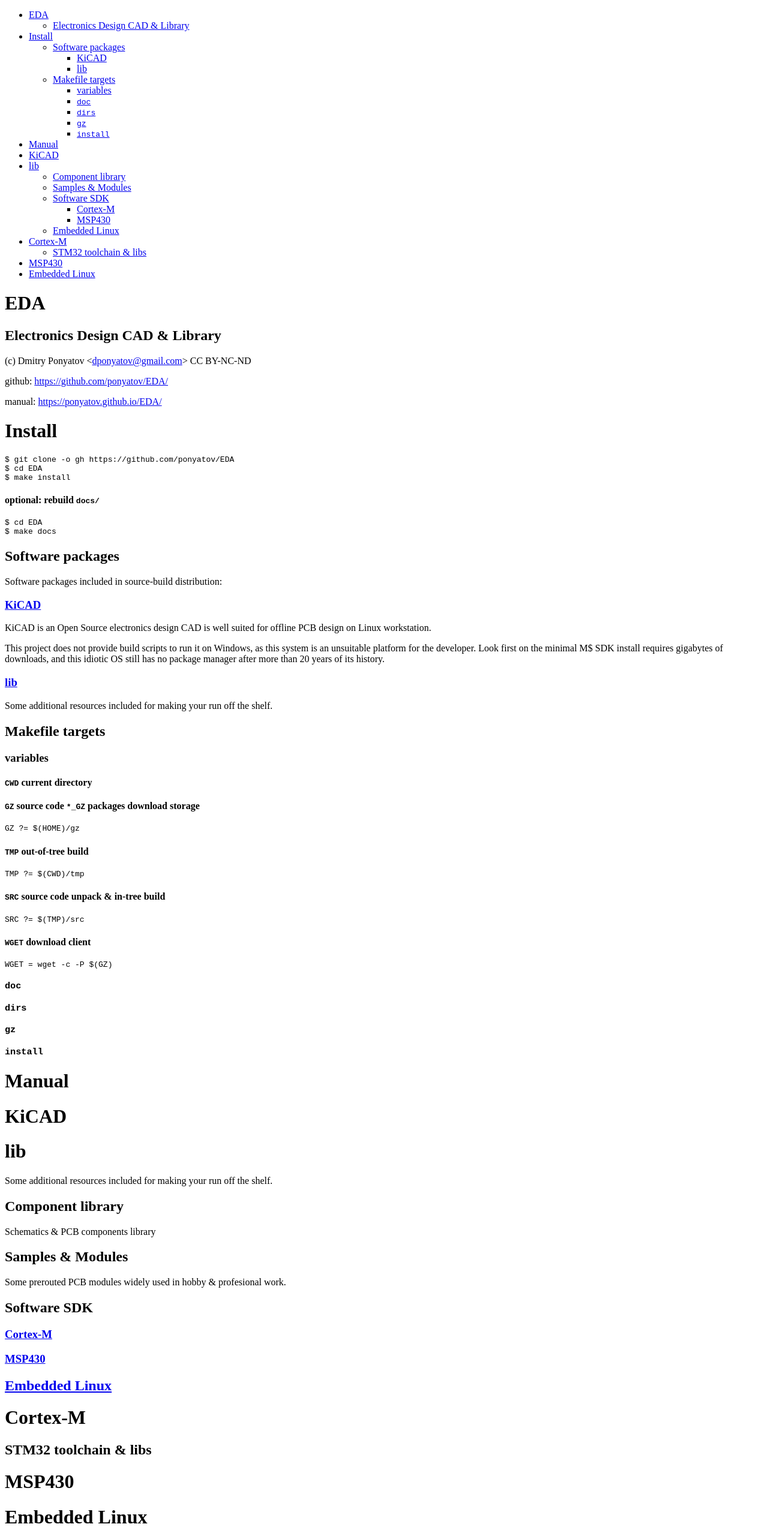
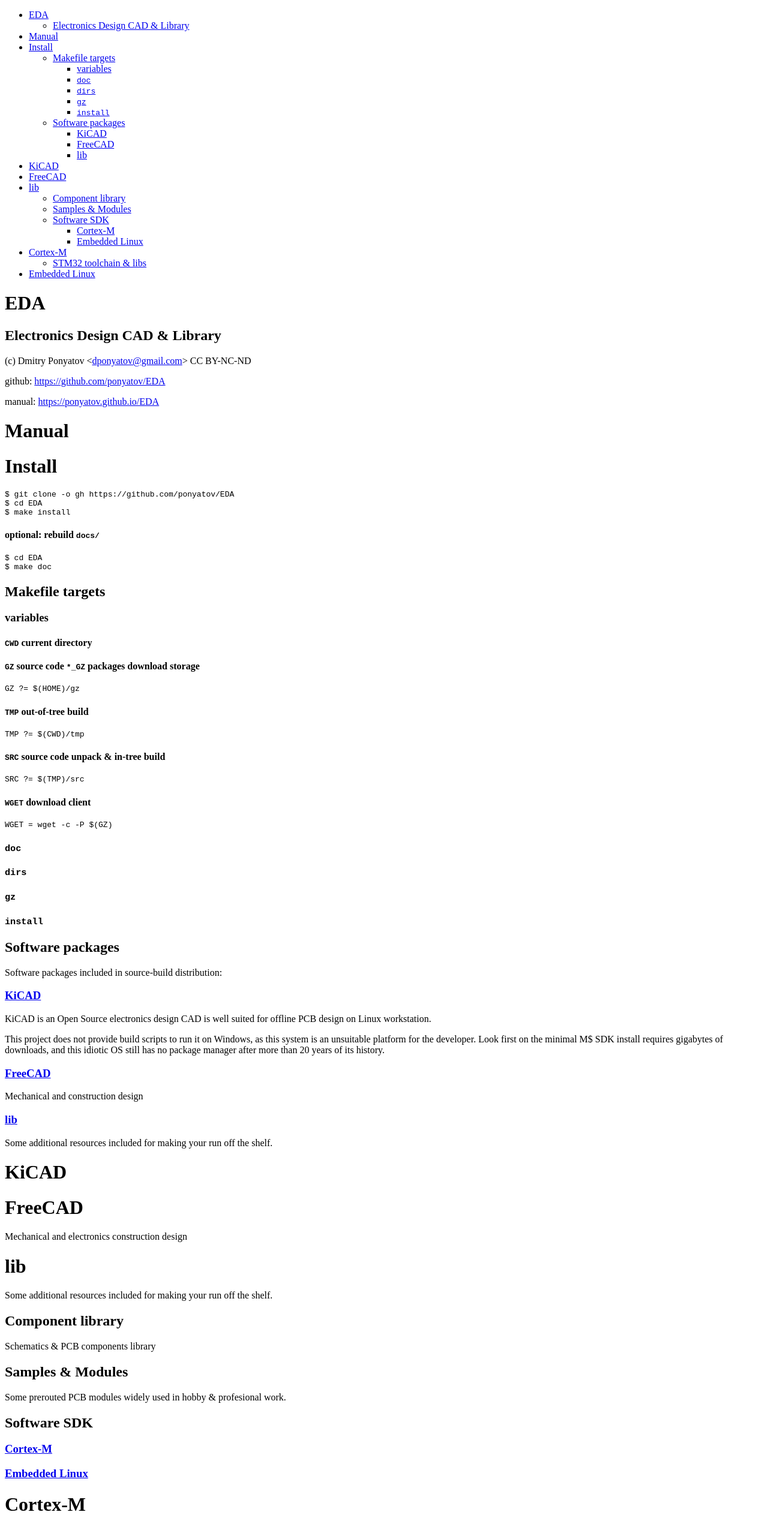
Before and after one commit to ponyatov/EDA, a plain HTML site: page docs/index.html in a window 1280 px wide. Shown: the top 2551 px of the page at 60% size. Drawn offline with Linux system fonts and the light colour scheme.

Commit message:
* KiCAD 5.1.4 * doc
Signed-off-by: Dmitry Ponyatov <dponyatov@gmail.com>

```diff
--- a/docs/index.html
+++ b/docs/index.html
@@ -1,23 +1,28 @@
-<!DOCTYPE html PUBLIC "-//W3C//DTD XHTML 1.0 Transitional//EN" "http://www.w3.org/TR/xhtml1/DTD/xhtml1-transitional.dtd">
-<html xmlns="http://www.w3.org/1999/xhtml">
+<!DOCTYPE html>
+<html xmlns="http://www.w3.org/1999/xhtml" lang="" xml:lang="">
 <head>
-  <meta http-equiv="Content-Type" content="text/html; charset=utf-8" />
-  <meta http-equiv="Content-Style-Type" content="text/css" />
+  <meta charset="utf-8" />
   <meta name="generator" content="pandoc" />
-  <title></title>
-  <style type="text/css">code{white-space: pre;}</style>
+  <meta name="viewport" content="width=device-width, initial-scale=1.0, user-scalable=yes" />
+  <title>README</title>
+  <style>
+      code{white-space: pre-wrap;}
+      span.smallcaps{font-variant: small-caps;}
+      span.underline{text-decoration: underline;}
+      div.column{display: inline-block; vertical-align: top; width: 50%;}
+  </style>
+  <!--[if lt IE 9]>
+    <script src="//cdnjs.cloudflare.com/ajax/libs/html5shiv/3.7.3/html5shiv-printshiv.min.js"></script>
+  <![endif]-->
 </head>
 <body>
-<div id="TOC">
+<nav id="TOC" role="doc-toc">
 <ul>
 <li><a href="#eda">EDA</a><ul>
 <li><a href="#electronics-design-cad-library">Electronics Design CAD &amp; Library</a></li>
 </ul></li>
+<li><a href="#manual">Manual</a></li>
 <li><a href="#install">Install</a><ul>
-<li><a href="#software-packages">Software packages</a><ul>
-<li><a href="#kicad"><a href="#kicad-1">KiCAD</a></a></li>
-<li><a href="#lib"><a href="#lib-1">lib</a></a></li>
-</ul></li>
 <li><a href="#makefile-targets">Makefile targets</a><ul>
 <li><a href="#variables">variables</a></li>
 <li><a href="#doc"><code>doc</code></a></li>
@@ -25,44 +30,41 @@
 <li><a href="#gz"><code>gz</code></a></li>
 <li><a href="#install-1"><code>install</code></a></li>
 </ul></li>
+<li><a href="#software-packages">Software packages</a><ul>
+<li><a href="#kicad"><span>KiCAD</span></a></li>
+<li><a href="#freecad"><span>FreeCAD</span></a></li>
+<li><a href="#lib"><span>lib</span></a></li>
 </ul></li>
-<li><a href="#manual">Manual</a></li>
+</ul></li>
 <li><a href="#kicad-1">KiCAD</a></li>
+<li><a href="#freecad-1">FreeCAD</a></li>
 <li><a href="#lib-1">lib</a><ul>
 <li><a href="#component-library">Component library</a></li>
 <li><a href="#samples-modules">Samples &amp; Modules</a></li>
 <li><a href="#software-sdk">Software SDK</a><ul>
-<li><a href="#cortex-m"><a href="#cortex-m-1">Cortex-M</a></a></li>
-<li><a href="#msp430"><a href="#msp430-1">MSP430</a></a></li>
+<li><a href="#cortex-m"><span>Cortex-M</span></a></li>
+<li><a href="#embedded-linux"><span>Embedded Linux</span></a></li>
 </ul></li>
-<li><a href="#embedded-linux"><a href="#embedded-linux-1">Embedded Linux</a></a></li>
 </ul></li>
 <li><a href="#cortex-m-1">Cortex-M</a><ul>
 <li><a href="#stm32-toolchain-libs">STM32 toolchain &amp; libs</a></li>
 </ul></li>
-<li><a href="#msp430-1">MSP430</a></li>
 <li><a href="#embedded-linux-1">Embedded Linux</a></li>
 </ul>
-</div>
+</nav>
 <h1 id="eda">EDA</h1>
 <h2 id="electronics-design-cad-library">Electronics Design CAD &amp; Library</h2>
-<p>(c) Dmitry Ponyatov &lt;<a href="mailto:dponyatov@gmail.com">dponyatov@gmail.com</a>&gt; CC BY-NC-ND</p>
-<p>github: <a href="https://github.com/ponyatov/EDA/" class="uri">https://github.com/ponyatov/EDA/</a></p>
-<p>manual: <a href="https://ponyatov.github.io/EDA/" class="uri">https://ponyatov.github.io/EDA/</a></p>
+<p>(c) Dmitry Ponyatov &lt;<a href="mailto:dponyatov@gmail.com" class="email">dponyatov@gmail.com</a>&gt; CC BY-NC-ND</p>
+<p>github: <a href="https://github.com/ponyatov/EDA" class="uri">https://github.com/ponyatov/EDA</a></p>
+<p>manual: <a href="https://ponyatov.github.io/EDA" class="uri">https://ponyatov.github.io/EDA</a></p>
+<h1 id="manual">Manual</h1>
 <h1 id="install">Install</h1>
 <pre><code>$ git clone -o gh https://github.com/ponyatov/EDA
 $ cd EDA
 $ make install</code></pre>
 <h4 id="optional-rebuild-docs">optional: rebuild <code>docs/</code></h4>
 <pre><code>$ cd EDA
-$ make docs</code></pre>
-<h2 id="software-packages">Software packages</h2>
-<p>Software packages included in source-build distribution:</p>
-<h3 id="kicad"><a href="#kicad-1">KiCAD</a></h3>
-<p>KiCAD is an Open Source electronics design CAD is well suited for offline PCB design on Linux workstation.</p>
-<p>This project does not provide build scripts to run it on Windows, as this system is an unsuitable platform for the developer. Look first on the minimal M$ SDK install requires gigabytes of downloads, and this idiotic OS still has no package manager after more than 20 years of its history.</p>
-<h3 id="lib"><a href="#lib-1">lib</a></h3>
-<p>Some additional resources included for making your run off the shelf.</p>
+$ make doc</code></pre>
 <h2 id="makefile-targets">Makefile targets</h2>
 <h3 id="variables">variables</h3>
 <h4 id="cwd-current-directory"><code>CWD</code> current directory</h4>
@@ -78,8 +80,18 @@ $ make docs</code></pre>
 <h3 id="dirs"><code>dirs</code></h3>
 <h3 id="gz"><code>gz</code></h3>
 <h3 id="install-1"><code>install</code></h3>
-<h1 id="manual">Manual</h1>
+<h2 id="software-packages">Software packages</h2>
+<p>Software packages included in source-build distribution:</p>
+<h3 id="kicad"><a href="#kicad-1">KiCAD</a></h3>
+<p>KiCAD is an Open Source electronics design CAD is well suited for offline PCB design on Linux workstation.</p>
+<p>This project does not provide build scripts to run it on Windows, as this system is an unsuitable platform for the developer. Look first on the minimal M$ SDK install requires gigabytes of downloads, and this idiotic OS still has no package manager after more than 20 years of its history.</p>
+<h3 id="freecad"><a href="#freecad-1">FreeCAD</a></h3>
+<p>Mechanical and construction design</p>
+<h3 id="lib"><a href="#lib-1">lib</a></h3>
+<p>Some additional resources included for making your run off the shelf.</p>
 <h1 id="kicad-1">KiCAD</h1>
+<h1 id="freecad-1">FreeCAD</h1>
+<p>Mechanical and electronics construction design</p>
 <h1 id="lib-1">lib</h1>
 <p>Some additional resources included for making your run off the shelf.</p>
 <h2 id="component-library">Component library</h2>
@@ -88,11 +100,9 @@ $ make docs</code></pre>
 <p>Some prerouted PCB modules widely used in hobby &amp; profesional work.</p>
 <h2 id="software-sdk">Software SDK</h2>
 <h3 id="cortex-m"><a href="#cortex-m-1">Cortex-M</a></h3>
-<h3 id="msp430"><a href="#msp430-1">MSP430</a></h3>
-<h2 id="embedded-linux"><a href="#embedded-linux-1">Embedded Linux</a></h2>
+<h3 id="embedded-linux"><a href="#embedded-linux-1">Embedded Linux</a></h3>
 <h1 id="cortex-m-1">Cortex-M</h1>
 <h2 id="stm32-toolchain-libs">STM32 toolchain &amp; libs</h2>
-<h1 id="msp430-1">MSP430</h1>
 <h1 id="embedded-linux-1">Embedded Linux</h1>
 </body>
 </html>
```
Also changed, not shown: 7 other files.
